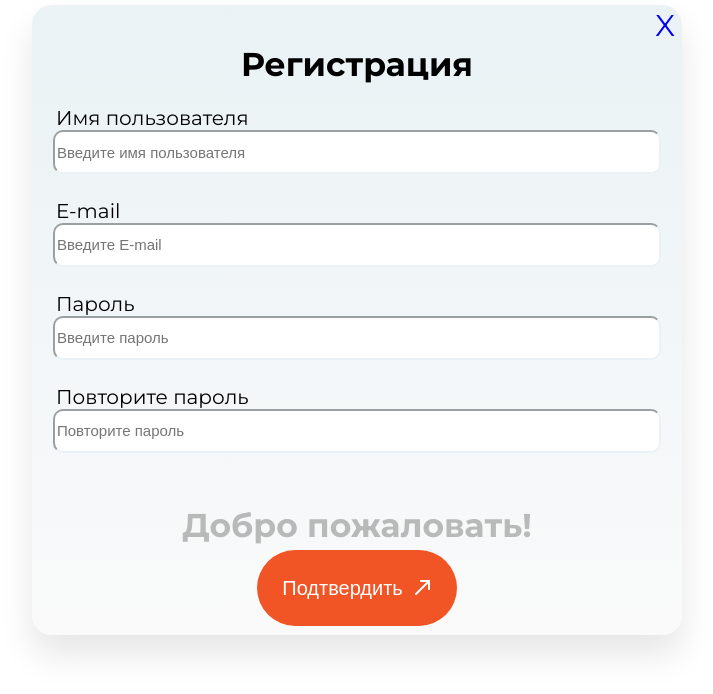
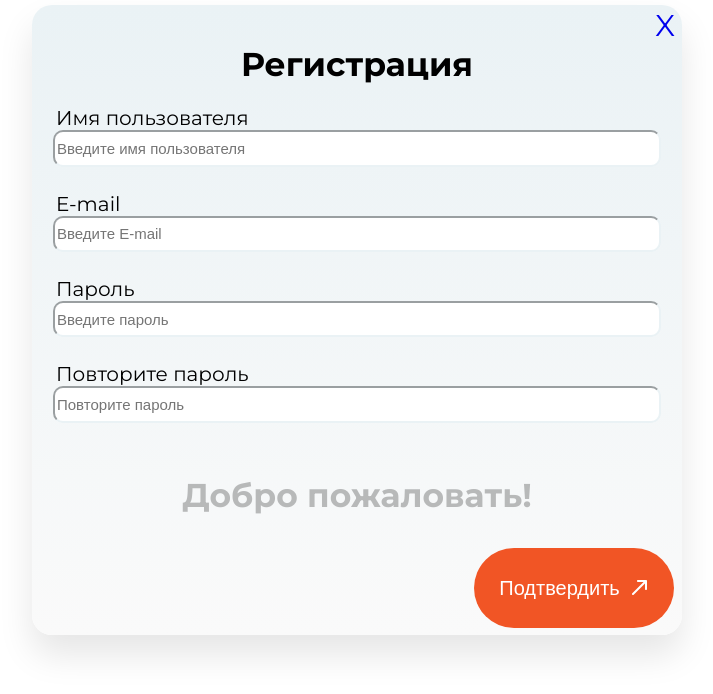
Before and after one commit to Liolikmolo/FinLitProj, a Next.js app in the folder front/: page /registration in a window 1280 px wide. Shown: the top 694 px of the page, without its empty margins (283-996 px from the left). Built offline with nearby package versions, Linux system fonts and the light colour scheme.

Commit message:
changed: buttons

```diff
--- a/front/src/pages/landing-page/ui/education/education.tsx
+++ b/front/src/pages/landing-page/ui/education/education.tsx
@@ -42,7 +42,7 @@ export const Education = () => {
 					</div>
 				</div>
 				<div className={styles.startEducation}>
-					<LandingButton fontSize={18} width={249} height={70}>
+					<LandingButton fontSize={18} width={249} height={70} href={'/quiz'}>
 						Начать обучение
 					</LandingButton>
 					<p className={styles.testStartText}>
--- a/front/src/pages/register-page/register-page.tsx
+++ b/front/src/pages/register-page/register-page.tsx
@@ -26,9 +26,11 @@ export const RegisterPage = () => {
                 <h2 className={styles.welcome}>
                     Добро пожаловать!
                 </h2>
-                <LandingButton width={200} height={80} fontSize={20}>
-                    Подтвердить
-                </LandingButton>
+                <div className={styles.confirm}>
+                    <LandingButton width={200} height={80} fontSize={20} href={'/'}>
+                        Подтвердить
+                    </LandingButton>
+                </div>
             </form>
         </div>
     );
--- a/front/src/shared/ui/buttons/landing-button/landing-button.module.scss
+++ b/front/src/shared/ui/buttons/landing-button/landing-button.module.scss
@@ -1,3 +1,7 @@
+.btn_link {
+    text-decoration: none;
+}
+
 .button {
     background-color: #F15525;
     border: none;
--- a/front/src/shared/ui/buttons/landing-button/landing-button.tsx
+++ b/front/src/shared/ui/buttons/landing-button/landing-button.tsx
@@ -2,12 +2,14 @@ import React from 'react';
 import styles from './landing-button.module.scss';
 import Image from 'next/image';
 import arrowUp from '@/shared/assets/icons/arrow-up.svg';
+import Link from 'next/link';
 
 type LandingButtonProps = {
 	width: number;
 	height: number;
 	fontSize: number;
 	color?: string;
+	href: string;
 	children: React.ReactNode;
 };
 
@@ -16,6 +18,7 @@ export const LandingButton = ({
 	height,
 	fontSize = 16,
 	color = 'white',
+	href,
 	children,
 }: LandingButtonProps) => {
 	const buttonStyle = {
@@ -26,9 +29,11 @@ export const LandingButton = ({
 	};
 
 	return (
+		<Link className={styles.btn_link} href={href}>
 		<button style={buttonStyle} className={styles.button}>
 			{children}{' '}
 			<Image className={styles.arrowUp} src={arrowUp} alt="arrow-up-image" />
 		</button>
+		</Link>
 	);
 };
--- a/front/src/widgets/footer/footer.tsx
+++ b/front/src/widgets/footer/footer.tsx
@@ -22,7 +22,7 @@ export const Footer = () => {
 						знаете какую-то часть материала. Только так мы можем гарантировать,
 						что вы получите все знания, предусмотренные учебной программой.
 					</p>
-					<LandingButton width={311} height={70} fontSize={20}>
+					<LandingButton width={311} height={70} fontSize={20} href={'/quiz'}>
 						Начать обучение
 					</LandingButton>
 				</div>
```
Also changed, not shown: front/src/pages/login-page/login-page.tsx (+13 -7 lines), front/src/pages/quiz-page/ui/quiz-page.module.scss (+0 -7 lines), front/src/pages/quiz-page/ui/quiz-page.tsx (+4 -7 lines).
